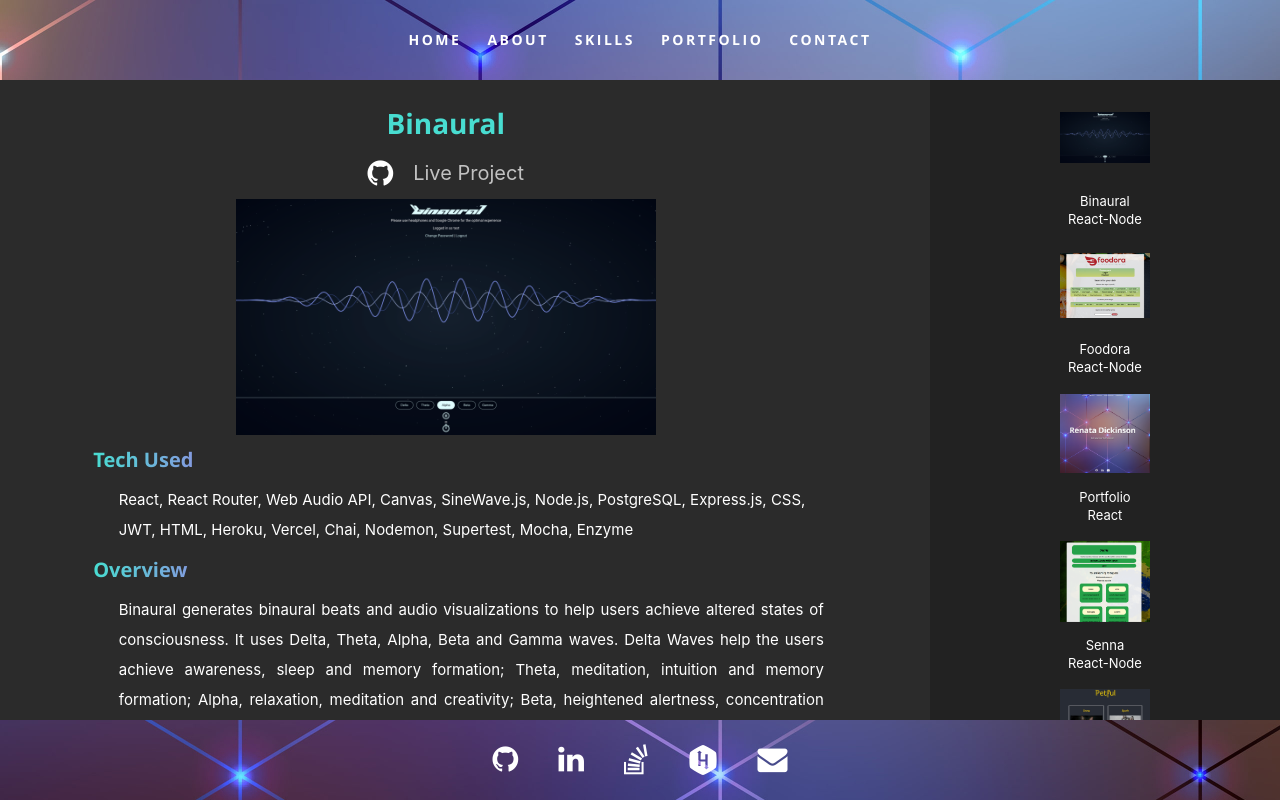
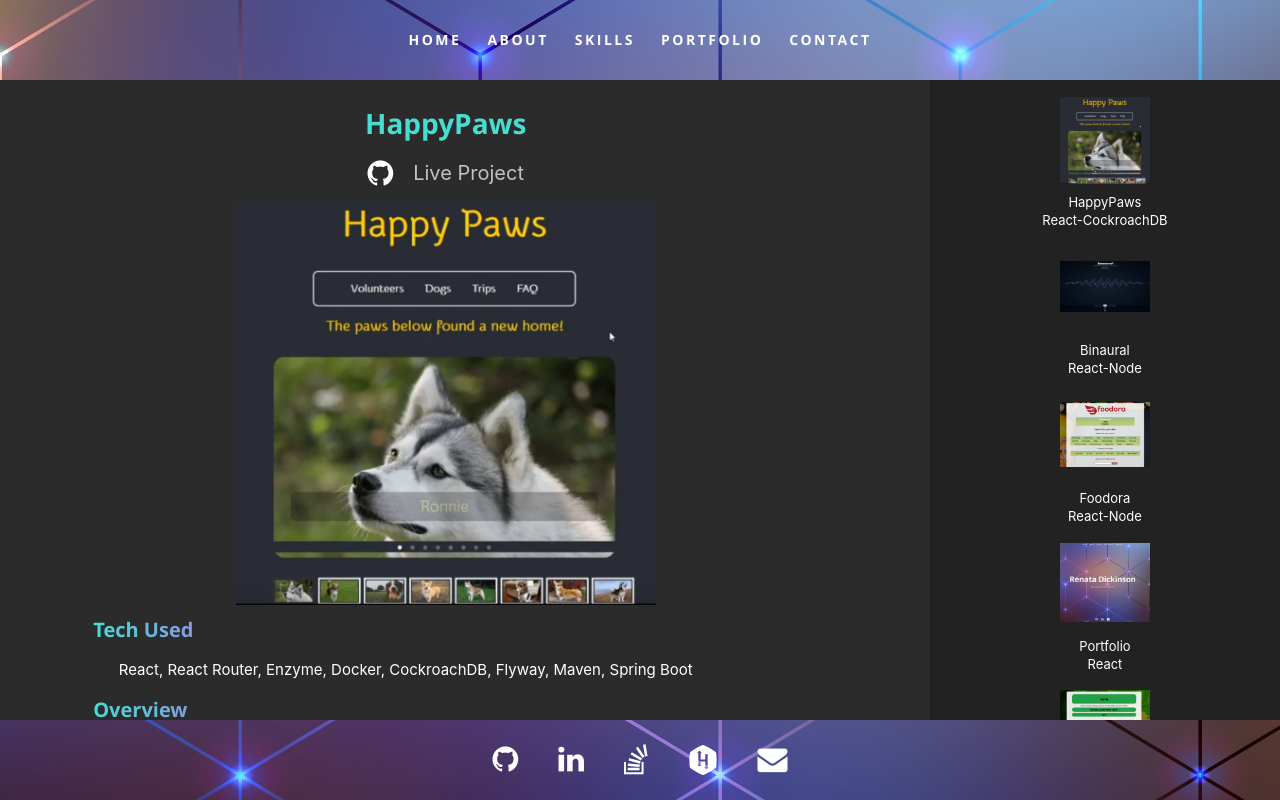
Before and after one commit to Seraphyne/react-portfolio-2.0, a React (Create React App) app: page /portfolio in a window 1280 px wide. Built offline with nearby package versions, Linux system fonts and the light colour scheme.

Commit message:
added happy paws to protfolio

```diff
--- a/src/projectStore.js
+++ b/src/projectStore.js
@@ -1,4 +1,24 @@
 const projects = [
+  {
+    title: 'HappyPaws',
+    subTitle: 'React-CockroachDB',
+    techs: [
+      'React',
+      'React Router',
+      'Enzyme',
+      'Docker',
+      'CockroachDB',
+      'Flyway',
+      'Maven',
+      'Spring Boot',
+    ],
+    description: 'HappyPaws is an application that helps unit adopted pets with their new families. This was React based web application that helps coordinate the transfer of newly adopted pets to their permanent homes via a network of volunteer drivers. On the server site Docker for Windows was used to create a 3-node CockroachDB database cluster. Flyway was used, along with its Maven plugin, to execute SQL scripts for creating tables and inserting data. The server application runs on Spring Boot, and delivers a REST API. This application was selected the Winner of "HackOrTreat?" Hackathon in October 2020 under the submission of Best Use of CockroachDB. This was a group project and the credit goes to: Rory and Renata Dickinson.',
+    imagePaths: [
+      'images/portfolio/happy.png',
+    ],
+    gitHubLink: 'https://github.com/SharkDemon/happy-paws',
+    liveSite: 'https://www.youtube.com/watch?v=jkqycSnkc2Q&feature=youtu.be'
+  },
   {
     title: 'Binaural',
     subTitle: 'React-Node',
```
Also changed, not shown: public/images/portfolio/happy.png (added).
